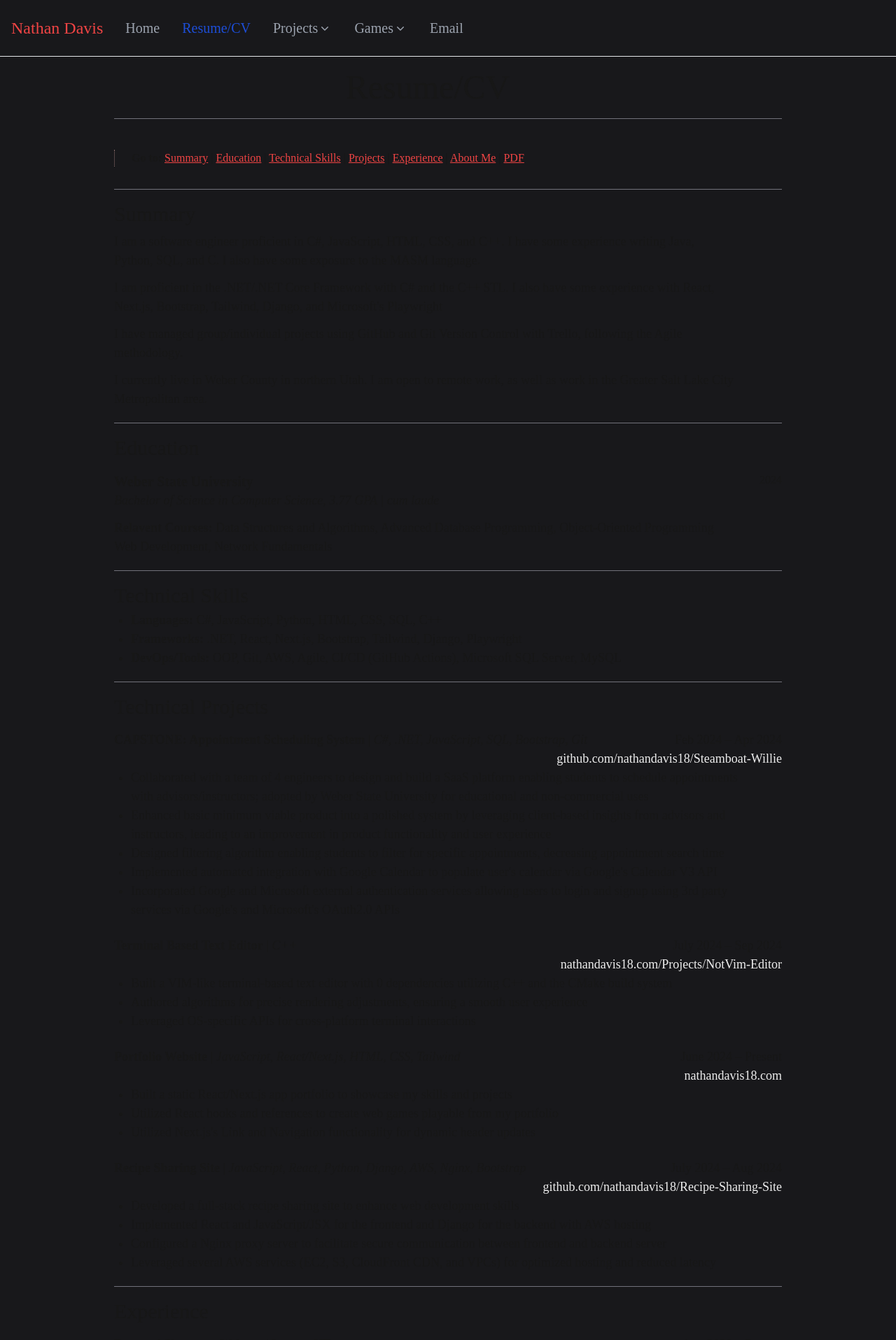
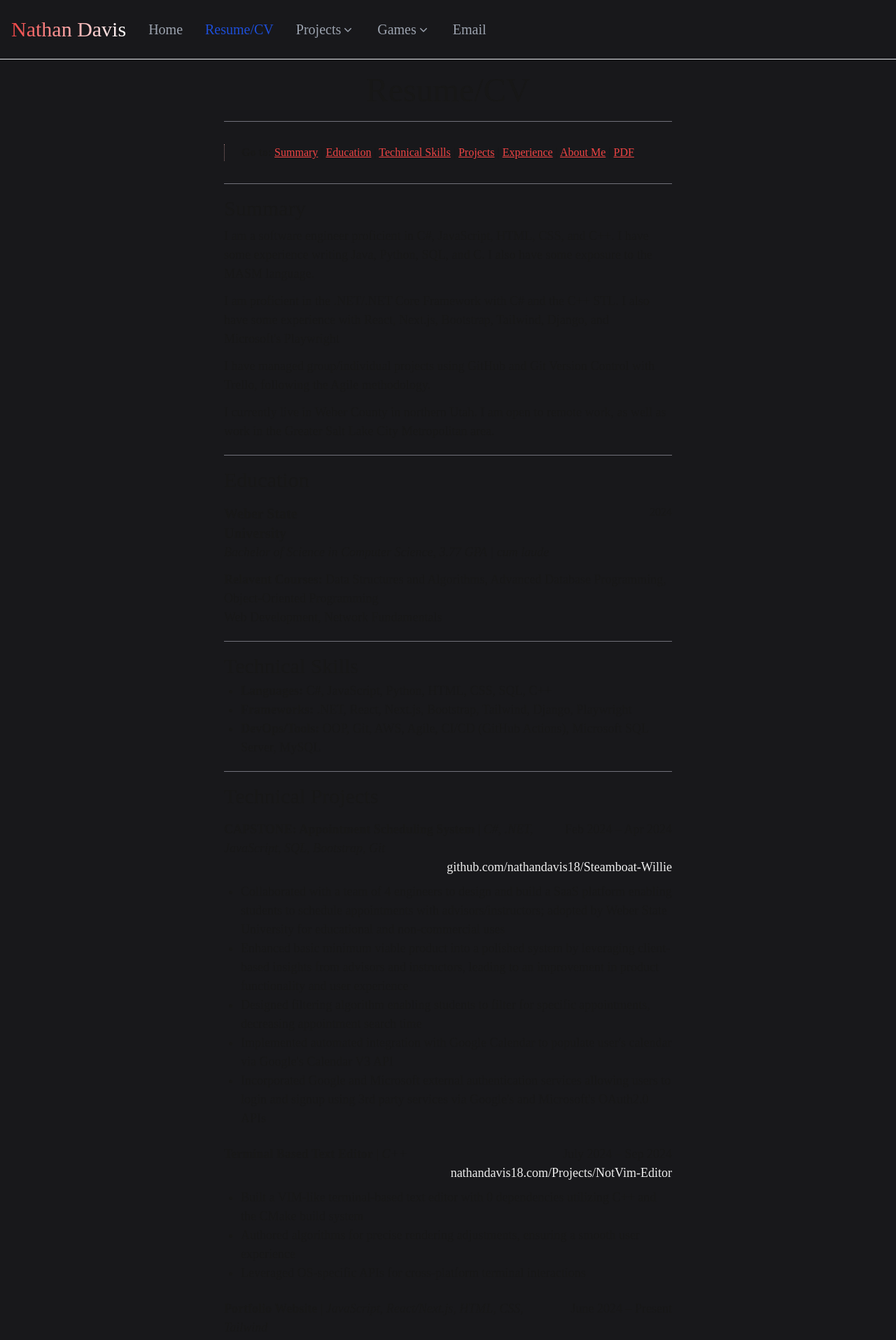
Before and after one commit to nathandavis18/nathandavis18.github.io, a Next.js app: page /Resume in a window 1280 px wide. Shown: the top 1915 px of the page at 70% size. Built offline with nearby package versions, Linux system fonts and the light colour scheme.

Commit message:
Lots of changes for responsive design, now looks much better on mobile and smaller screens

```diff
--- a/src/app/Resume/page.js
+++ b/src/app/Resume/page.js
@@ -7,21 +7,20 @@ export const metadata = {
 export default function Resume(){
     return(
         <div className="place-items-center">
-            <div className="grid grid-cols-6 justify-center">
-                <div className="max-w-4xl text-center col-span-6">
+            <div className="grid grid-cols-6 justify-center w-1/2">
+                <div className="text-center col-span-6">
                     <h1 className="text-5xl font-medium py-5">Resume/CV</h1>
+                    <hr className="border-zinc-500"/>
                 </div>
-                <hr className="col-span-6 border-zinc-500 mb-3" />
 
-                <div className="max-w-4xl col-span-6">
+                <div className="col-span-6">
                     <blockquote className="my-8">
-                    <b>Go to: </b>
-                    <a href="#summary">Summary</a> | <a href="#education">Education</a> | <a href="#skills">Technical Skills</a> | <a href="#projects">Projects</a> | <a href="#experience">Experience</a> | <a href="#about-me">About Me</a> | <a href="/Resume/nathan-davis-resume.pdf">PDF</a>
+                        <b>Go to: </b> <a href="#summary">Summary</a> | <a href="#education">Education</a> | <a href="#skills">Technical Skills</a> | <a href="#projects">Projects</a> | <a href="#experience">Experience</a> | <a href="#about-me">About Me</a> | <a href="/Resume/nathan-davis-resume.pdf">PDF</a>
                     </blockquote>
+                    <hr className="border-zinc-500 mb-3" />
                 </div>
-                <hr className="col-span-6 border-zinc-500 mb-3" />
 
-                <div className="max-w-4xl col-span-6" style={{fontSize: '18px'}}>
+                <div className="col-span-6" style={{fontSize: '18px'}}>
                     <h2 id="summary" style={{fontSize: '30px'}}>Summary</h2>
 
                     <p className="mr-2 mb-3 mt-1">
@@ -38,43 +37,46 @@ export default function Resume(){
                     <p className="mr-2 mb-5">
                         I currently live in Weber County in northern Utah. I am open to remote work, as well as work in the Greater Salt Lake City Metropolitan area.
                     </p>
+                    <hr className="col-span-6 border-zinc-500 mb-3" />
                 </div>
-                <hr className="col-span-6 border-zinc-500 mb-3" />
 
-                <div className="max-w-4xl col-span-6">
+                <div className="col-span-6">
                     <h2 id="education" style={{fontSize: '30px'}}>Education</h2>
+                    <div className="flex w-full">
+                        <div className="mt-3 w-1/4"><b className="text-start text-xl">Weber State University</b></div>
+                        <div className="mt-3 w-3/4 place-items-end"><p className="text-end">2024</p></div>
                     </div>
-                <div className="max-w-2xl col-span-3 mt-3"><b className="text-start text-xl">Weber State University</b></div>
-                <div className="max-w-2xl col-span-3 mt-3"><p className="text-end">2024</p></div>
-                <div className="max-w-4xl col-span-6 mb-5" style={{fontSize: '18px'}}>
+                    <div className="mb-5" style={{fontSize: '18px'}}>
                         <i>Bachelor of Science in Computer Science, 3.77 GPA | cum laude</i>
                         <p className="mt-3">
                             <b>Relavent Courses: </b> Data Structures and Algorithms, Advanced Database Programming, Object-Oriented Programming </p>
                             <p>Web Development, Network Fundamentals</p>
                     </div>
-                <hr className="col-span-6 border-zinc-500 mb-3" />
+                    <hr className="border-zinc-500 mb-3" />
+                </div>
 
-                <div className="max-w-4xl col-span-6">
+                <div className="col-span-6">
                     <h2 id="skills" style={{fontSize: '30px'}}>Technical Skills</h2>
-                </div>
-                <div className="max-w-4xl col-span-6 ml-6 mb-5" style={{fontSize: '18px'}}>
+                    <div className="ml-6 mb-5" style={{fontSize: '18px'}}>
                         <ul>
                             <li><b>Languages:</b> C#, JavaScript, Python, HTML, CSS, SQL, C++</li>
                             <li><b>Frameworks:</b> .NET, React, Next.js, Bootstrap, Tailwind, Django, Playwright</li>
                             <li><b>DevOps/Tools:</b> OOP, Git, AWS, Agile, CI/CD (GitHub Actions), Microsoft SQL Server, MySQL</li>
                         </ul>
                     </div>
-                <hr className="col-span-6 border-zinc-500 mb-3" />
+                    <hr className="border-zinc-500 mb-3" />
+                </div>
 
-                <div className="max-w-4xl col-span-6">
+                <div className="col-span-6">
                     <h2 id="projects" style={{fontSize: '30px'}}>Technical Projects</h2>
+                    <div className="flex w-full">
+                        <div className="mt-3 w-3/4" style={{fontSize: '18px'}}><b className="text-start">CAPSTONE: Appointment Scheduling System</b> | <i>C#, .NET, JavaScript, SQL, Bootstrap, Git</i></div>
+                        <div className="mt-3 place-items-end w-1/4" style={{fontSize: '18px'}}><p className="text-end">Feb 2024 &ndash; Apr 2024</p></div>
                     </div>
-                <div className="max-w-3xl col-span-5 mt-3" style={{fontSize: '18px'}}><b className="text-start">CAPSTONE: Appointment Scheduling System</b> | <i>C#, .NET, JavaScript, SQL, Bootstrap, Git</i></div>
-                <div className="max-w-1xl col-span-1 mt-3" style={{fontSize: '18px'}}><p className="text-end">Feb 2024 &ndash; Apr 2024</p></div>
                         <div className="col-span-6 text-end" style={{fontSize: '18px'}}>
                             <a className="text-end" href="https://github.com/nathandavis18/Steamboat-Willie" target="_blank" style={{color: '#ededed', textDecorationLine: 'none'}}>github.com/nathandavis18/Steamboat-Willie</a>
                         </div>
-                <div className="max-w-4xl col-span-6 ml-6 mb-3" style={{fontSize: '18px'}}>
+                    <div className="ml-6 mb-3 mt-2" style={{fontSize: '18px'}}>
                         <ul>
                             <li>
                                 Collaborated with a team of 4 engineers to design and build a SaaS platform enabling students to schedule appointments with advisors/instructors;
@@ -97,12 +99,14 @@ export default function Resume(){
                         </ul>
                     </div>
 
-                <div className="max-w-3xl col-span-5 mt-3" style={{fontSize: '18px'}}><b className="text-start">Terminal Based Text Editor</b> | <i>C++</i></div>
-                <div className="max-w-1xl col-span-1 mt-3" style={{fontSize: '18px'}}><p className="text-end">July 2024 &ndash; Sep 2024</p></div>
-                <div className="col-span-6 text-end" style={{fontSize: '18px'}}>
+                    <div className="flex w-full">
+                        <div className="mt-3 w-3/4" style={{fontSize: '18px'}}><b className="text-start">Terminal Based Text Editor</b> | <i>C++</i></div>
+                        <div className="mt-3 w-1/4" style={{fontSize: '18px'}}><p className="text-end">July 2024 &ndash; Sep 2024</p></div>
+                    </div>
+                    <div className="text-end" style={{fontSize: '18px'}}>
                         <a className="text-end" href="https://nathandavis18.com/Projects/NotVim-Editor" target="_blank" style={{color: '#ededed', textDecorationLine: 'none'}}>nathandavis18.com/Projects/NotVim-Editor</a>
                     </div>
-                <div className="max-w-4xl col-span-6 ml-6 mb-3" style={{fontSize: '18px'}}>
+                    <div className="ml-6 mb-3 mt-2" style={{fontSize: '18px'}}>
                         <ul>
                             <li>
                                 Built a VIM-like terminal-based text editor with 0 dependencies utilizing C++ and the CMake build system
@@ -116,12 +120,14 @@ export default function Resume(){
                         </ul>
                     </div>
 
-                <div className="max-w-3xl col-span-5 mt-3" style={{fontSize: '18px'}}><b className="text-start">Portfolio Website</b> | <i>JavaScript, React/Next.js, HTML, CSS, Tailwind</i></div>
-                <div className="max-w-1xl col-span-1 mt-3" style={{fontSize: '18px'}}><p className="text-end">June 2024 &ndash; Present</p></div>
-                <div className="col-span-6 text-end" style={{fontSize: '18px'}}>
+                    <div className="flex w-full">
+                        <div className="mt-3 w-3/4" style={{fontSize: '18px'}}><b className="text-start">Portfolio Website</b> | <i>JavaScript, React/Next.js, HTML, CSS, Tailwind</i></div>
+                        <div className="mt-3 w-1/4" style={{fontSize: '18px'}}><p className="text-end">June 2024 &ndash; Present</p></div>
+                    </div>
+                    <div className="text-end" style={{fontSize: '18px'}}>
                         <a className="text-end" href="https://nathandavis18.com" target="_blank" style={{color: '#ededed', textDecorationLine: 'none'}}>nathandavis18.com</a>
                     </div>
-                <div className="max-w-4xl col-span-6 ml-6 mb-3" style={{fontSize: '18px'}}>
+                    <div className="ml-6 mb-3 mt-2" style={{fontSize: '18px'}}>
                         <ul>
                             <li>
                                 Built a static React/Next.js app portfolio to showcase my skills and projects
@@ -135,12 +141,14 @@ export default function Resume(){
                         </ul>
                     </div>
 
-                <div className="max-w-3xl col-span-5 mt-3" style={{fontSize: '18px'}}><b className="text-start">Recipe Sharing Site</b> | <i>JavaScript, React, Python, Django, AWS, Nginx, Bootstrap</i></div>
-                <div className="max-w-1xl col-span-1 mt-3" style={{fontSize: '18px'}}><p className="text-end">July 2024 &ndash; Aug 2024</p></div>
-                <div className="col-span-6 text-end" style={{fontSize: '18px'}}>
+                    <div className="flex w-full">
+                        <div className="mt-3 w-3/4" style={{fontSize: '18px'}}><b className="text-start">Recipe Sharing Site</b> | <i>JavaScript, React, Python, Django, AWS, Nginx, Bootstrap</i></div>
+                        <div className="mt-3 w-1/4" style={{fontSize: '18px'}}><p className="text-end">July 2024 &ndash; Aug 2024</p></div>
+                    </div>
+                    <div className="text-end" style={{fontSize: '18px'}}>
                         <a className="text-end" href="https://github.com/nathandavis18/Recipe-Sharing-Site" target="_blank" style={{color: '#ededed', textDecorationLine: 'none'}}>github.com/nathandavis18/Recipe-Sharing-Site</a>
                     </div>
-                <div className="max-w-4xl col-span-6 ml-6 mb-5" style={{fontSize: '18px'}}>
+                    <div className="ml-6 mb-5 mt-2" style={{fontSize: '18px'}}>
                         <ul>
                             <li>
                                 Developed a full-stack recipe sharing site to enhance web development skills
@@ -156,14 +164,17 @@ export default function Resume(){
                             </li>
                         </ul>
                     </div>
-                <hr className="col-span-6 border-zinc-500 mb-3" />
+                    <hr className="border-zinc-500 mb-3" />
+                </div>
 
-                <div className="max-w-4xl col-span-6">
+
+                <div className="col-span-6">
                     <h2 id="experience" style={{fontSize: '30px'}}>Experience</h2>
+                    <div className="flex w-full">
+                        <div className="mt-3 w-3/4" style={{fontSize: '18px'}}><b className="text-start">Personal Shopper</b> - Walmart | Layton, UT</div>
+                        <div className="mt-3 w-1/4" style={{fontSize: '18px'}}><p className="text-end">Aug 2020 &ndash; Present</p></div>
                     </div>
-                <div className="max-w-3xl col-span-5 mt-3" style={{fontSize: '18px'}}><b className="text-start">Personal Shopper</b> - Walmart | Layton, UT</div>
-                <div className="max-w-1xl col-span-1 mt-3" style={{fontSize: '18px'}}><p className="text-end">Aug 2020 &ndash; Present</p></div>
-                <div className="max-w-4xl col-span-6 ml-6 mb-5" style={{fontSize: '18px'}}>
+                    <div className="ml-6 mb-5" style={{fontSize: '18px'}}>
                         <ul>
                             <li>
                                 Optimized picking operations to increase efficiency by 10%,
@@ -177,13 +188,13 @@ export default function Resume(){
                             </li>
                         </ul>
                     </div>
+                    <hr className="border-zinc-500 mb-3" />
+                </div>
 
-                <hr className="col-span-6 border-zinc-500 mb-3" />
 
-                <div className="max-w-4xl col-span-6">
+                <div className="col-span-6">
                     <h2 id="about-me" style={{fontSize: '30px'}}>About Me</h2>
-                </div>
-                <div className="max-w-4xl col-span-6 mt-3" style={{fontSize: '18px'}}>
+                    <div className="mt-3" style={{fontSize: '18px'}}>
                         I was originally interested in programming because I wanted to learn how games were made and wanted to make my own.
                         I chose to enroll at Weber State University due to all the positive things I had heard about it, and I can say that I made a good choice.
                         During my time in Weber's computer science degree, I started to enjoy the software engineering side of programming more and more. <br /> <br />
@@ -191,6 +202,7 @@ export default function Resume(){
                         Outside of my time at Weber and work, I enjoy spending my time working on individual projects, spending time with my family, and playing some of my favorite games.
                         I also frequently do independent research to further hone my programming skills. I am a motivated self-learner, and pride myself in being the best that I can.
                     </div>
+                </div>
                 <br /> <br /> <br /> <br />
             </div>
         </div>
--- a/src/app/layout.js
+++ b/src/app/layout.js
@@ -10,6 +10,9 @@ export const metadata = {
 export default function RootLayout({ children }) {
   return (
     <html lang="en">
+      <head>
+        <meta name="viewport" content="width=device-width, initial-scale=1.0" />
+      </head>
       <body className="font-serif antialiased bg-zinc-900">
       <header>
         <Navigation />
--- a/src/app/navigation.js
+++ b/src/app/navigation.js
@@ -29,8 +29,8 @@ export default function Navigation(){
         <>
         <nav className="bg-white bg-zinc-900 py-2">
             <div className="max-w-screen-xl flex flex-wrap items-center mx-auto p-4 text-xl">
-                <Link href="/" className="self-center text-2xl dark:text-white pr-8" style={{textDecoration: 'none'}}>Nathan Davis</Link>
-                <div className="hidden md:block md:w-auto" id="navbar-default">
+                <Link href="/" className="self-center text-3xl bg-gradient-to-r from-red-500 via-red-300 to-white text-transparent bg-clip-text" style={{textDecoration: 'none'}}>Nathan Davis</Link>
+                <div className="pl-8 hidden md:block md:w-auto" id="navbar-default">
                     <ul className="font-medium flex flex-col md:p-0 mt-4 border rounded-lg md:flex-row md:space-x-8 rtl:space-x-reverse md:mt-0 md:border-0" style={{listStyleType: 'none'}}>
                         <li className="max-w-medium">
                             <Link href="/" title="About Me" className={getLinkStyle("/")} style={{textDecoration: 'none'}}>Home</Link>
```
Also changed, not shown: src/app/Games/Snake/page.js (+12 -13 lines), src/app/Projects/Project-List/page.js (+8 -8 lines), src/app/page.js (+11 -10 lines), 1 other file (tests, documents, lock files or other folders). Lines whose indentation alone changed are shown as unchanged.
